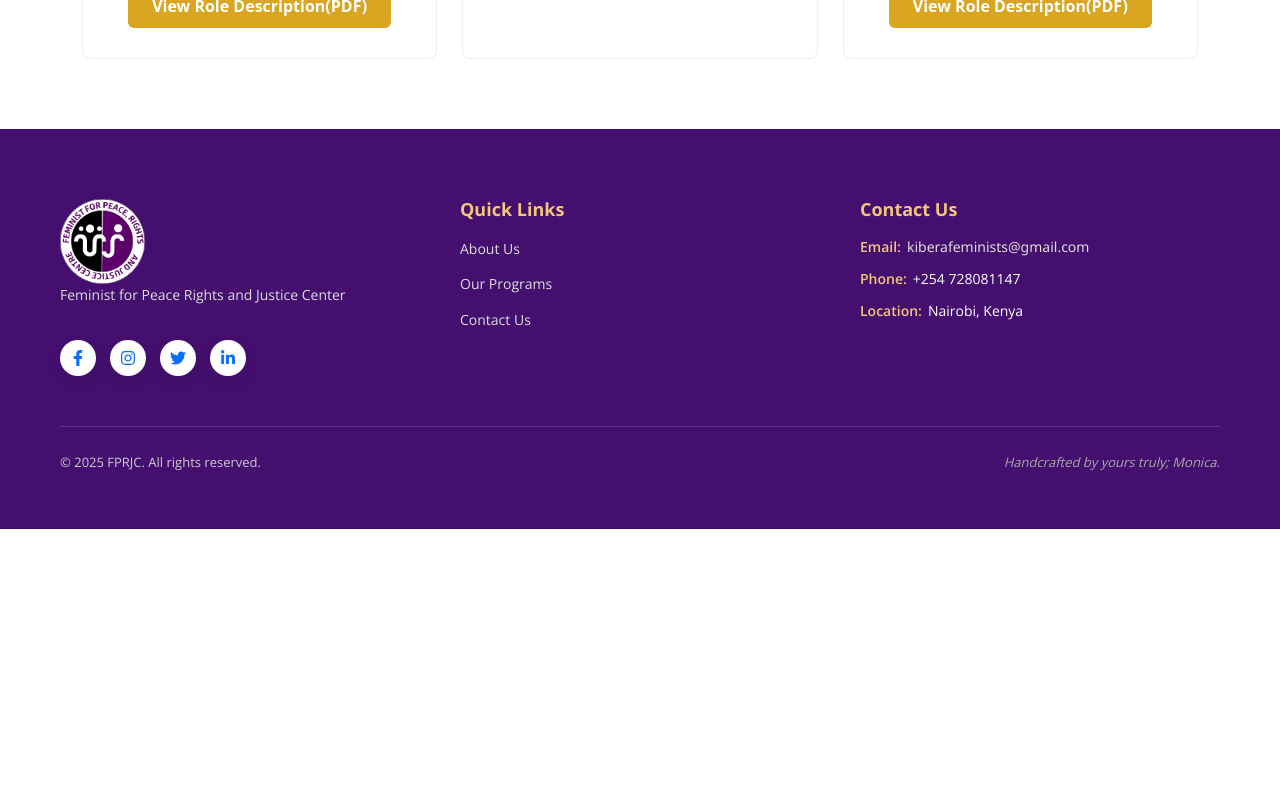
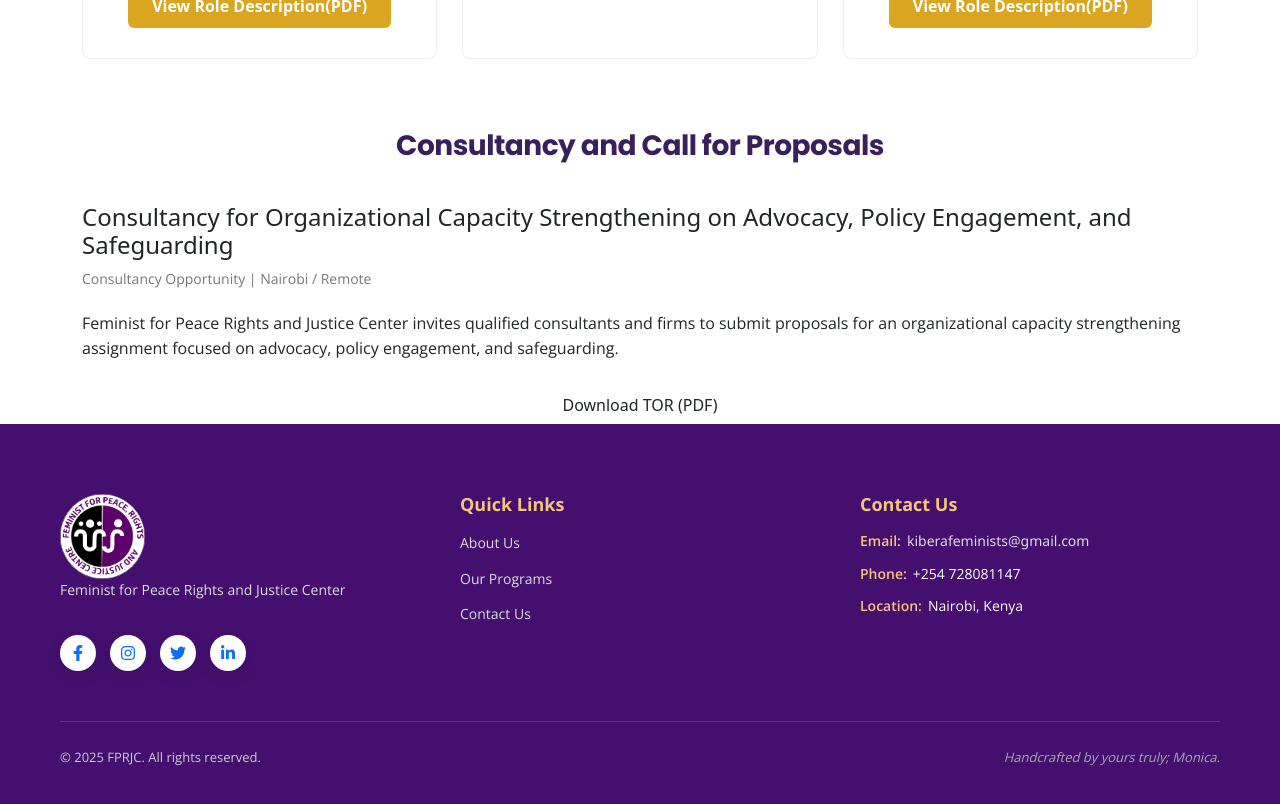
Before and after one commit to eshihanda/fprjc, a React (Vite) app in the folder feminist-app/: page /careers in a window 1280 px wide. Shown: the part 1080-1884 px from the top of the page. Before the commit the page ends 1609 px from the top, so only its background shows below. Built offline with nearby package versions, Linux system fonts and the light colour scheme.

Commit message:
developed the careers page with vacancies

```diff
--- a/feminist-app/src/Pages/Careers.jsx
+++ b/feminist-app/src/Pages/Careers.jsx
@@ -75,6 +75,38 @@ const Careers = () => {
     </div>
   </div>
 </section>
+<section className="consultancy-section">
+  <div className="container">
+    <h3 className="vacancies-title">Consultancy and Call for Proposals</h3>
+
+    <div className="consultancy-card">
+      <h4>
+        Consultancy for Organizational Capacity Strengthening on Advocacy, Policy Engagement, and Safeguarding
+      </h4>
+
+      <p className="vacancy-meta">
+        Consultancy Opportunity | Nairobi / Remote
+      </p>
+
+      <p>
+        Feminist for Peace Rights and Justice Center invites qualified consultants
+        and firms to submit proposals for an organizational capacity strengthening
+        assignment focused on advocacy, policy engagement, and safeguarding.
+      </p>
+
+      <div className="d-flex justify-content-center gap-3 mt-4">
+        <a
+          href="public/jobs/Tor.pdf"
+          target="_blank"
+          rel="noopener noreferrer"
+          className="btn btn-outline-golden"
+        >
+          Download TOR (PDF)
+        </a>
+      </div>
+    </div>
+  </div>
+</section>
 <Footer />
 </>
   )
```
Also changed, not shown: 1 other file (tests, documents, lock files or other folders).
